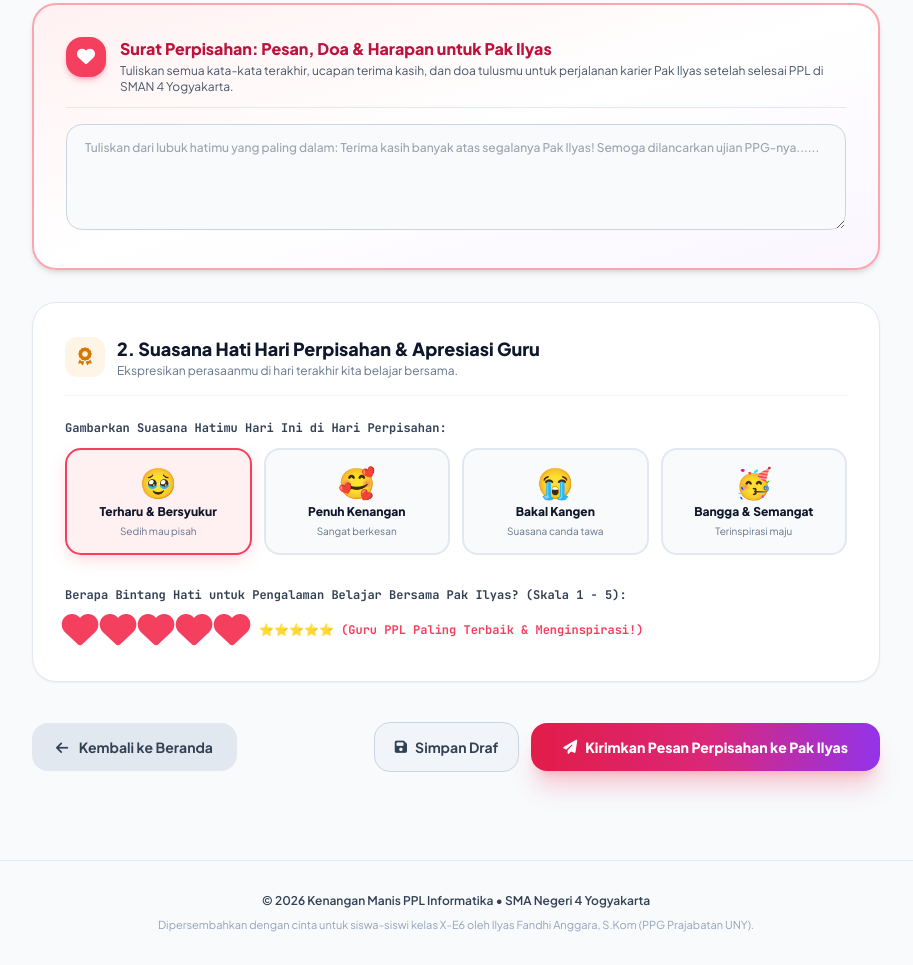
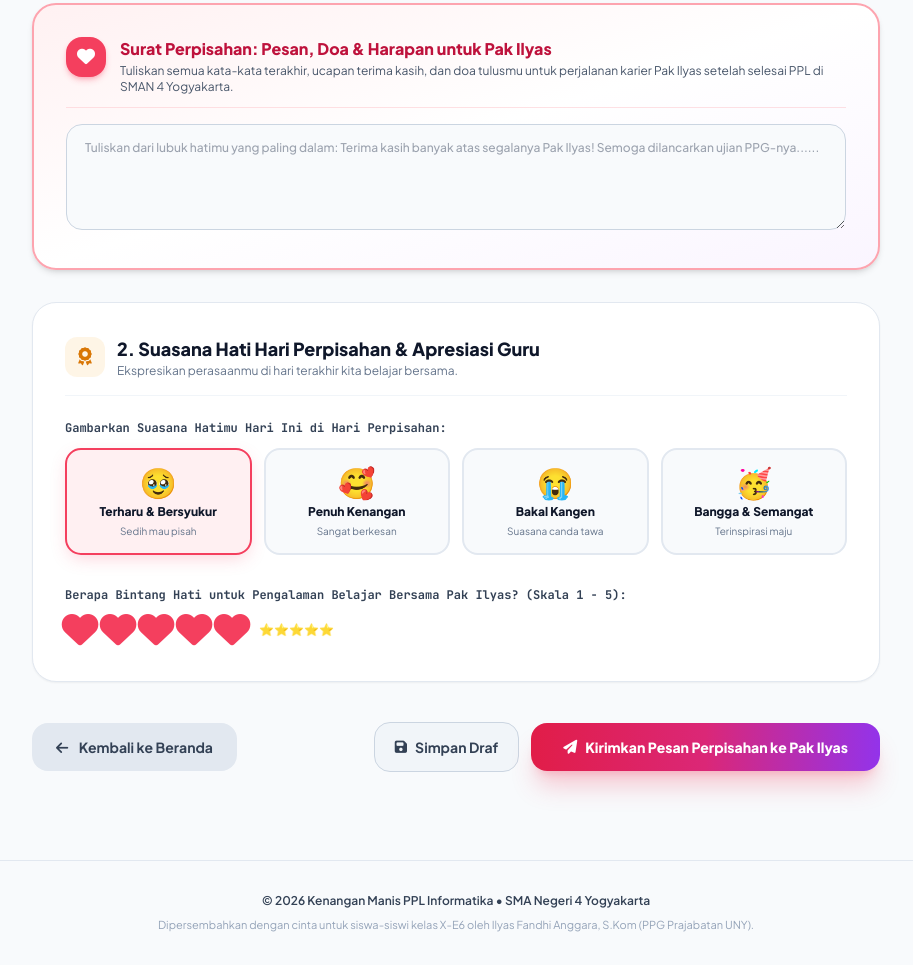
Before and after one commit to fandhi19/E-Learning-PTS, a plain HTML site: page refleksi.html in a window 1280 px wide. Shown: the part 1779-2744 px from the top of the page, without its empty margins (184-1097 px from the left). Drawn offline with nearby package versions, Linux system fonts and the light colour scheme.

Commit message:
Updaterefleksi2

```diff
--- a/refleksi.html
+++ b/refleksi.html
@@ -374,7 +374,7 @@
                 <i class="fa-solid fa-heart rating-heart active text-rose-500" onclick="setFarewellRating(4)"></i>
                 <i class="fa-solid fa-heart rating-heart active text-rose-500" onclick="setFarewellRating(5)"></i>
               </div>
-              <span class="text-xs font-extrabold font-mono text-rose-500" id="ratingDescText"> ⭐⭐⭐⭐⭐ (Guru PPL Paling Terbaik &amp; Menginspirasi!) </span>
+              <span class="text-xs font-extrabold font-mono text-rose-500" id="ratingDescText"> ⭐⭐⭐⭐⭐ </span>
               <input type="hidden" id="farewellRating" value="5" />
             </div>
           </div>
```
